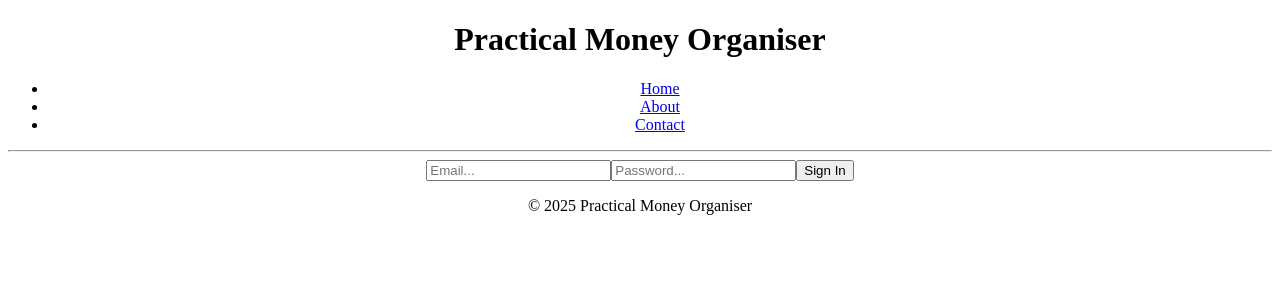
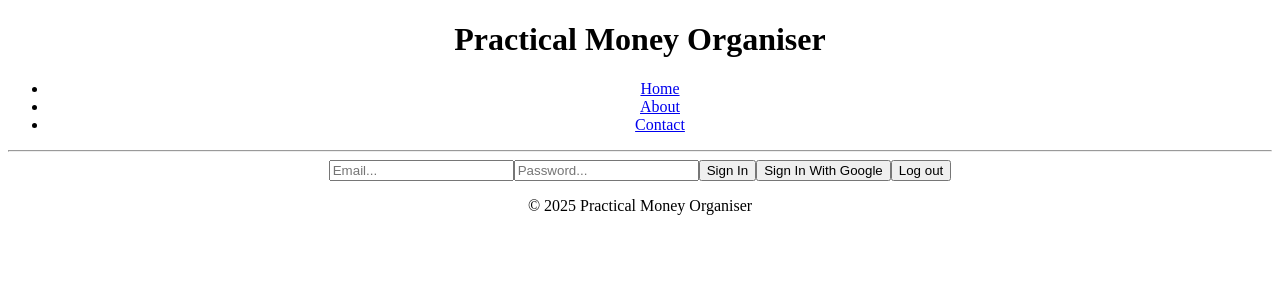
Before and after one commit to lihengliong/practical-money-organiser, a React (Vite) app: page / in a window 1280 px wide. Shown: the top 300 px of the page. Built offline with nearby package versions, Linux system fonts and the light colour scheme.

Commit message:
authentication test

```diff
--- a/package.json
+++ b/package.json
@@ -15,6 +15,7 @@
     "prop-types": "^15.8.1",
     "react": "^19.1.0",
     "react-dom": "^19.1.0",
+    "react-router-dom": "^7.6.1",
     "tailwindcss": "^4.1.8"
   },
   "devDependencies": {
--- a/src/components/auth.jsx
+++ b/src/components/auth.jsx
@@ -1,5 +1,5 @@
-import { auth } from "../config/firebase";
-import { createUserWithEmailAndPassword } from "firebase/auth";
+import { auth, googleProvider } from "../config/firebase";
+import { createUserWithEmailAndPassword, signInWithPopup, signOut } from "firebase/auth";
 import { useState } from "react";
 
 export const Auth = () => {
@@ -7,8 +7,28 @@
     const [password, setPassword] = useState("");
 
     const signIn = async () => {
-        await createUserWithEmailAndPassword(auth, email, password);
+        try {
+            await createUserWithEmailAndPassword(auth, email, password);
+        } catch (err) {
+            console.error(err);
+        }
     };
+
+    const signInWithGoogle = async () => {
+        try {
+            await signInWithPopup(auth, googleProvider);
+        } catch (err) {
+            console.error(err);
+        }
+    };
+
+    const logout = async () => {
+        try {
+            await signOut(auth);
+        } catch (err) {
+            console.error(err);
+        }
+    }
 
     return (
         <div>
@@ -18,9 +38,14 @@
             />
             <input
                 placeholder="Password..."
+                type="password"
                 onChange={(e) => setPassword(e.target.value)}
             />
-            <button>Sign In</button>
+            <button onClick={signIn}>Sign In</button>
+
+            <button onClick={signInWithGoogle}>Sign In With Google</button>
+
+            <button onClick={logout}>Log out</button>
         </div>
     )
 }
--- a/src/config/firebase.js
+++ b/src/config/firebase.js
@@ -1,7 +1,6 @@
 // Import the functions you need from the SDKs you need
 import { initializeApp } from "firebase/app";
-// import { getAnalytics } from "firebase/analytics";
-import { getAuth} from "firebase/auth";
+import { getAuth, GoogleAuthProvider } from "firebase/auth";
 
 // TODO: Add SDKs for Firebase products that you want to use
 // https://firebase.google.com/docs/web/setup#available-libraries
@@ -20,5 +19,5 @@
 
 // Initialize Firebase
 const app = initializeApp(firebaseConfig);
-// const analytics = getAnalytics(app);
 export const auth = getAuth(app)
+export const googleProvider = new GoogleAuthProvider();
```
Also changed, not shown: 1 other file (tests, documents, lock files or other folders).
